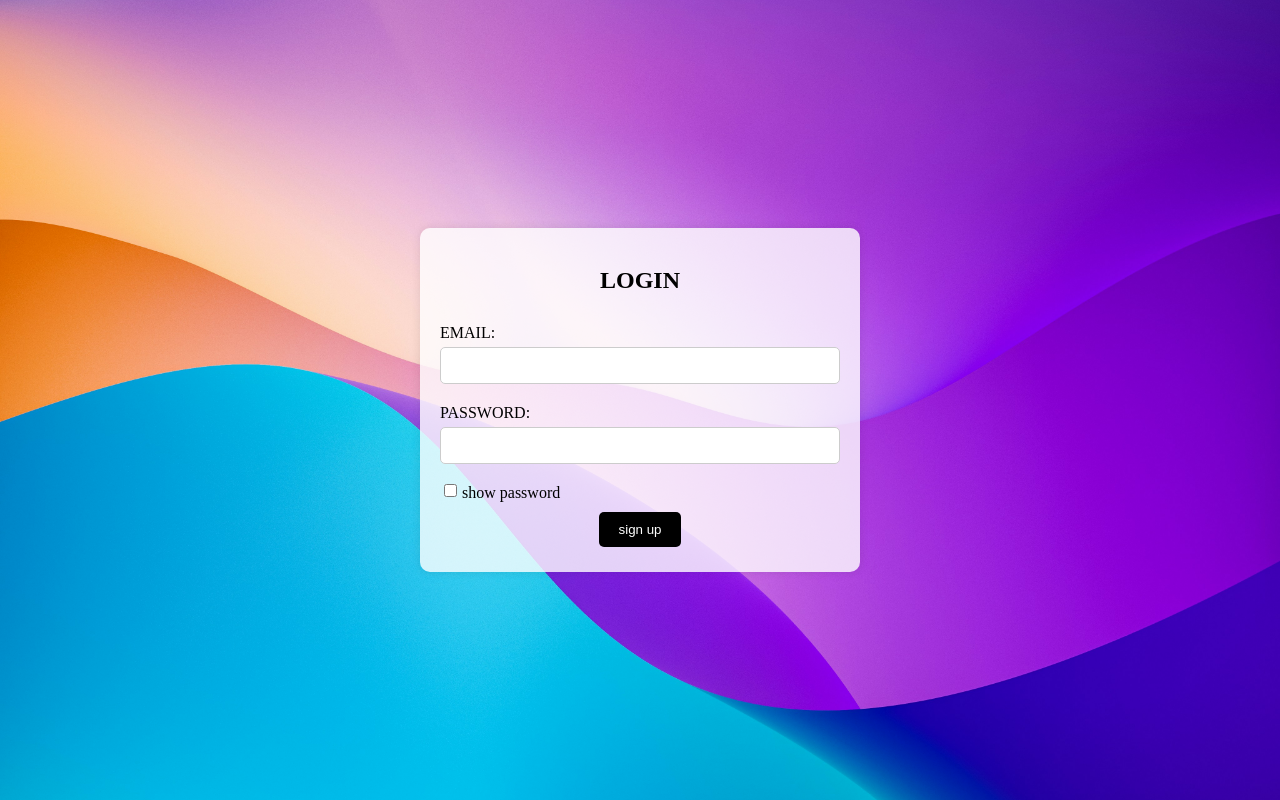
After one commit to Andre-Arcilla/website, a PHP site: page /andre/login.php in a window 1280 px wide. The commit adds this page. Run offline with PHP 8.4, Linux system fonts and the light colour scheme.

Commit message:
login page done

```diff
--- /dev/null
+++ b/andre/login.php
@@ -0,0 +1,36 @@
+<!DOCTYPE html>
+<html lang="en">
+<head>
+    <meta charset="UTF-8">
+    <meta name="viewport" content="width=device-width, initial-scale=1.0">
+    <title>Login</title>
+    <link rel="stylesheet" href="styles.css">
+</head>
+<body>
+    <div class="container">
+        <form action="login-action.php" method="post" class="signup-form" id="login-form">
+            <h2>LOGIN</h2>
+            <div class="error-message" id="error-message">email or password incorrect</div>
+            <label for="email">EMAIL:</label>
+            <input type="email" id="email" name="email" required>
+            <label for="password">PASSWORD:</label>
+            <input type="password" id="password" name="password" required>
+            <div class="show-password">
+                <input type="checkbox" id="show-password">
+                <label for="show-password">show password</label>
+            </div>
+            <button type="submit">sign up</button>
+        </form>
+    </div>
+    <script>
+        document.getElementById('show-password').addEventListener('change', function() {
+            const passwordInput = document.getElementById('password');
+            if (this.checked) {
+                passwordInput.type = 'text';
+            } else {
+                passwordInput.type = 'password';
+            }
+        });
+    </script>
+</body>
+</html>
--- a/andre/signup.php
+++ b/andre/signup.php
@@ -8,7 +8,7 @@
 </head>
 <body>
     <div class="container">
-        <form action="signup-action.php" method="post" id="signup-form" class="signup-form" onsubmit="return validateForm()">
+        <form action="signup-action.php" method="post" class="signup-form" onsubmit="return validateForm()">
             <h2>SIGN UP</h2>
 
             <!-- post username, phone, email1 and password1 to database -->
@@ -66,13 +66,13 @@
 
         if (email1 !== email2) {
             matchError.innerText = "Email addresses do not match.";
-            document.getElementById('match-error').style.display = 'block';
+            matchError.style.display = 'block';
             return false; // Prevent form submission
         }
 
         if (password1 !== password2) {
             matchError.innerText = "Passwords do not match.";
-            document.getElementById('match-error').style.display = 'block';
+            matchError.style.display = 'block';
             return false; // Prevent form submission
         }
 
--- a/andre/styles.css
+++ b/andre/styles.css
@@ -33,6 +33,7 @@ body, html {
     padding-left: 50px;
     padding-right: 50px;
     border-radius: 50px;
+    margin-bottom: 10px;
 }
 
 .signup-form h2 {
@@ -45,8 +46,8 @@ body, html {
 }
 
 .signup-form input[type="email"],
+.signup-form input[type="password"],
 .signup-form input[type="text"],
-.signup-form input[type="password"],
 .signup-form input[type="tel"] {
     width: 100%;
     padding: 10px;
@@ -73,7 +74,7 @@ body, html {
     border: none;
     border-radius: 5px;
     cursor: pointer;
-    margin: 20px 0;
+    margin: 5px 0;
 }
 
 .signup-form .already-account {
@@ -115,8 +116,8 @@ button:hover {
     }
 
     .signup-form input[type="email"],
+    .signup-form input[type="password"],
     .signup-form input[type="text"],
-    .signup-form input[type="password"],
     .signup-form input[type="tel"] {
         padding: 8px;
         margin-bottom: 8px;
```
Also changed, not shown: andre/login-action.php (added, +69 -0 lines), andre/signup-action.php (+6 -8 lines), andre/update_items-action.php (renamed from andre/update_items.php).
